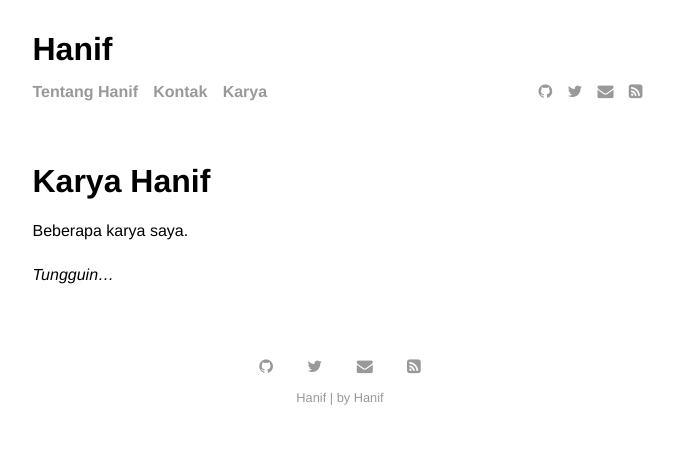
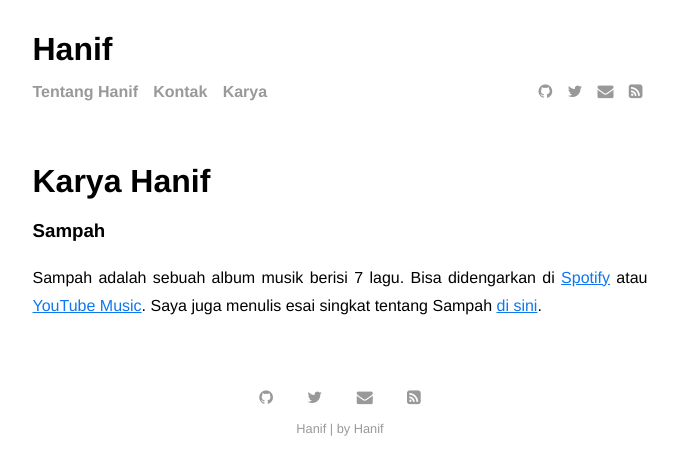
Before and after one commit to aminhanif/aminhanif.github.io, a Jekyll site: the page built from menu/karya.md, in a window 1280 px wide. Shown: the top 475 px of the page, without its empty margins (300-978 px from the left). Built offline with Jekyll 4.4.1, drawn with Linux system fonts in a browser that asks for light colours.

Commit message:
Update karya.md

```diff
--- a/menu/karya.md
+++ b/menu/karya.md
@@ -5,6 +5,6 @@ permalink: /karya-hanif
 
 ---
 
-Beberapa karya saya.
+<h3>Sampah</h3>
 
-*Tungguin...*
+Sampah adalah sebuah album musik berisi 7 lagu. Bisa didengarkan di [Spotify](https://open.spotify.com/album/4MQbE3A0jpMRrHaCu9UEqB) atau [YouTube Music](https://music.youtube.com/playlist?list=OLAK5uy_mCZPQw11RHln7MH_Y0nQ9xkbEmt8JR32Y). Saya juga menulis esai singkat tentang Sampah [di sini](/sampah).
```
